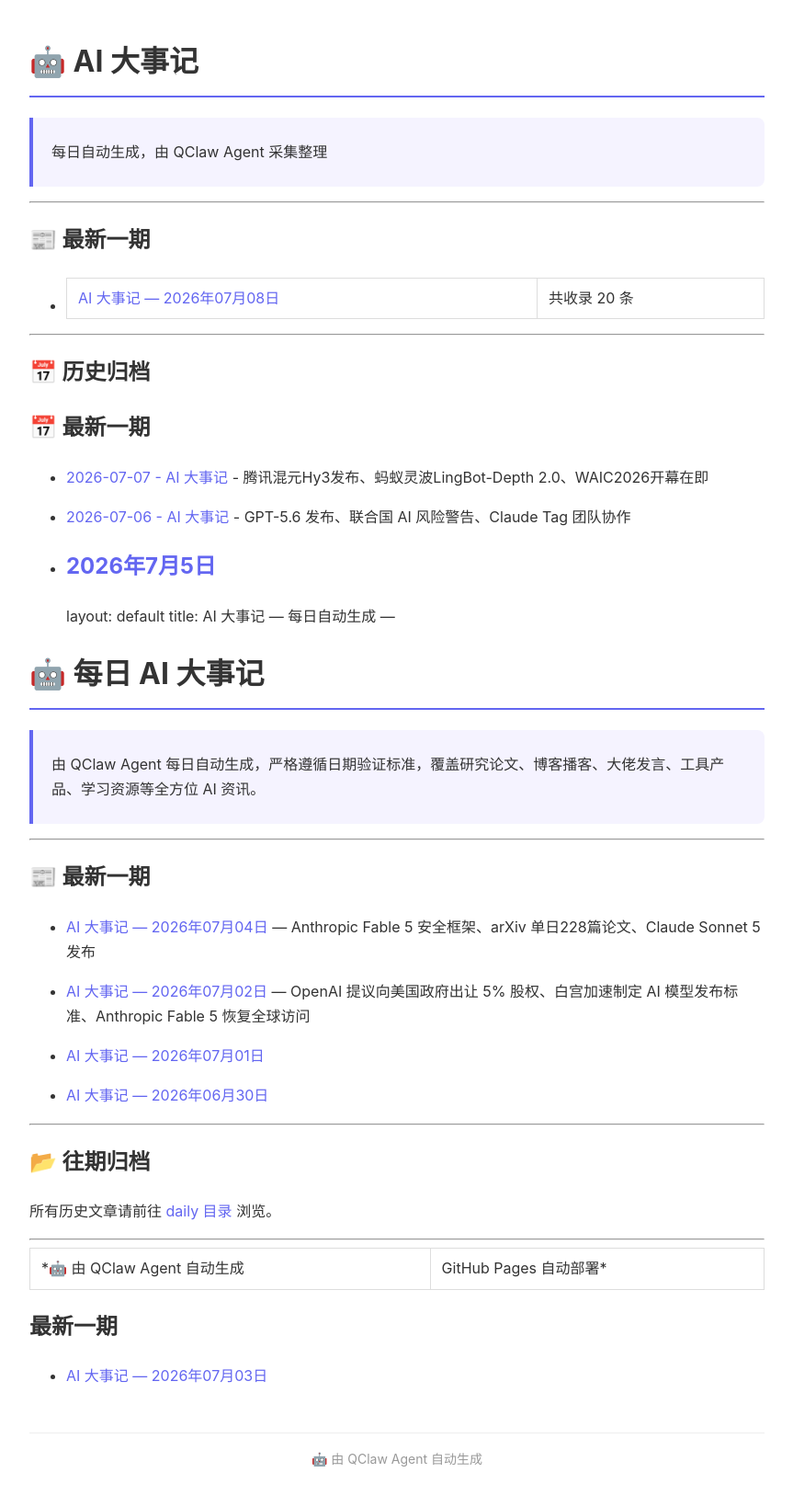
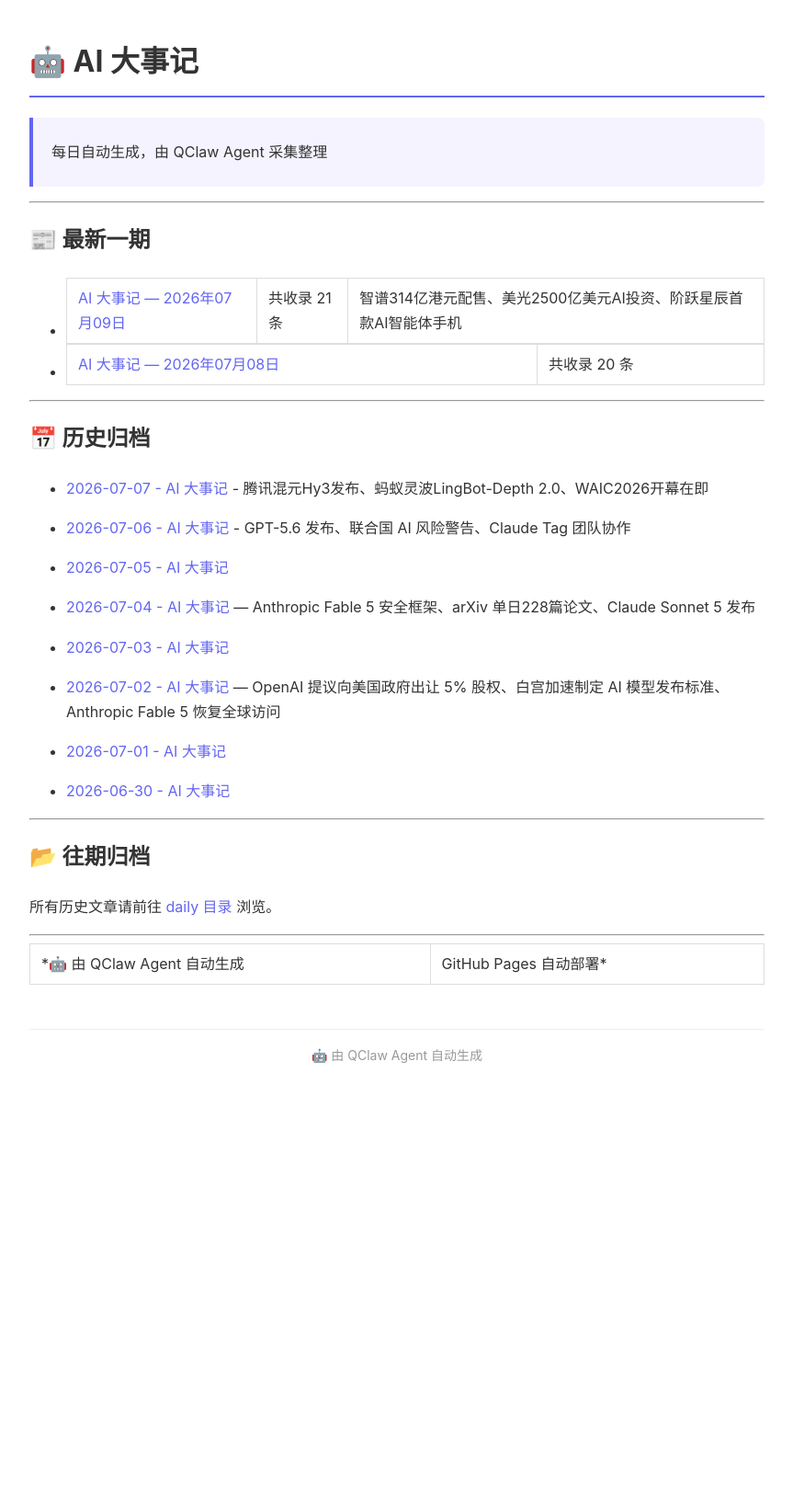
Before and after one commit to jared0612/daily-ai-news, a Jekyll site: the page built from index.md, in a window 1280 px wide. Shown: the whole page at 92% size, without its empty margins (208-1071 px from the left). Built offline with Jekyll 4.4.1, drawn with Linux system fonts in a browser that asks for light colours; after the commit the page ends 1200 px from its top, so only the background shows below that.

Commit message:
index: update latest to 2026-07-09

```diff
--- a/index.md
+++ b/index.md
@@ -11,39 +11,29 @@ title: AI 大事记 — 每日更新
 
 ## 📰 最新一期
 
-- [AI 大事记 — 2026年07月08日]({ site.baseurl }/daily/2026-07-08) | 共收录 20 条
+- [AI 大事记 — 2026年07月09日]({{ site.baseurl }}/daily/2026-07-09) | 共收录 21 条 | 智谱314亿港元配售、美光2500亿美元AI投资、阶跃星辰首款AI智能体手机
+
+- [AI 大事记 — 2026年07月08日]({{ site.baseurl }}/daily/2026-07-08) | 共收录 20 条
 
 ---
 
 ## 📅 历史归档
 
-
-## 📅 最新一期
-
 - [2026-07-07 - AI 大事记](daily/2026-07-07.md) - 腾讯混元Hy3发布、蚂蚁灵波LingBot-Depth 2.0、WAIC2026开幕在即
 
 - [2026-07-06 - AI 大事记](daily/2026-07-06.md) - GPT-5.6 发布、联合国 AI 风险警告、Claude Tag 团队协作
 
-- **[2026年7月5日](./daily/2026-07-05.html)**
----
-layout: default
-title: AI 大事记 — 每日自动生成
----
+- [2026-07-05 - AI 大事记](daily/2026-07-05.md)
 
-# 🤖 每日 AI 大事记
+- [2026-07-04 - AI 大事记](daily/2026-07-04.md) — Anthropic Fable 5 安全框架、arXiv 单日228篇论文、Claude Sonnet 5 发布
 
-> 由 QClaw Agent 每日自动生成，严格遵循日期验证标准，覆盖研究论文、博客播客、大佬发言、工具产品、学习资源等全方位 AI 资讯。
+- [2026-07-03 - AI 大事记](daily/2026-07-03.md)
 
----
+- [2026-07-02 - AI 大事记](daily/2026-07-02.md) — OpenAI 提议向美国政府出让 5% 股权、白宫加速制定 AI 模型发布标准、Anthropic Fable 5 恢复全球访问
 
-## 📰 最新一期
-- [AI 大事记 — 2026年07月04日](./daily/2026-07-04.md) — Anthropic Fable 5 安全框架、arXiv 单日228篇论文、Claude Sonnet 5 发布
+- [2026-07-01 - AI 大事记](daily/2026-07-01.md)
 
-- [AI 大事记 — 2026年07月02日](./daily/2026-07-02.md) — OpenAI 提议向美国政府出让 5% 股权、白宫加速制定 AI 模型发布标准、Anthropic Fable 5 恢复全球访问
-
-- [AI 大事记 — 2026年07月01日](./daily/2026-07-01.md)
-
-- [AI 大事记 — 2026年06月30日](./daily/2026-06-30.md)
+- [2026-06-30 - AI 大事记](daily/2026-06-30.md)
 
 ---
 
@@ -54,7 +44,3 @@ title: AI 大事记 — 每日自动生成
 ---
 
 *🤖 由 QClaw Agent 自动生成 | GitHub Pages 自动部署*
-
-## 最新一期
-
-- [AI 大事记 — 2026年07月03日](daily/2026-07-03.md)
```
